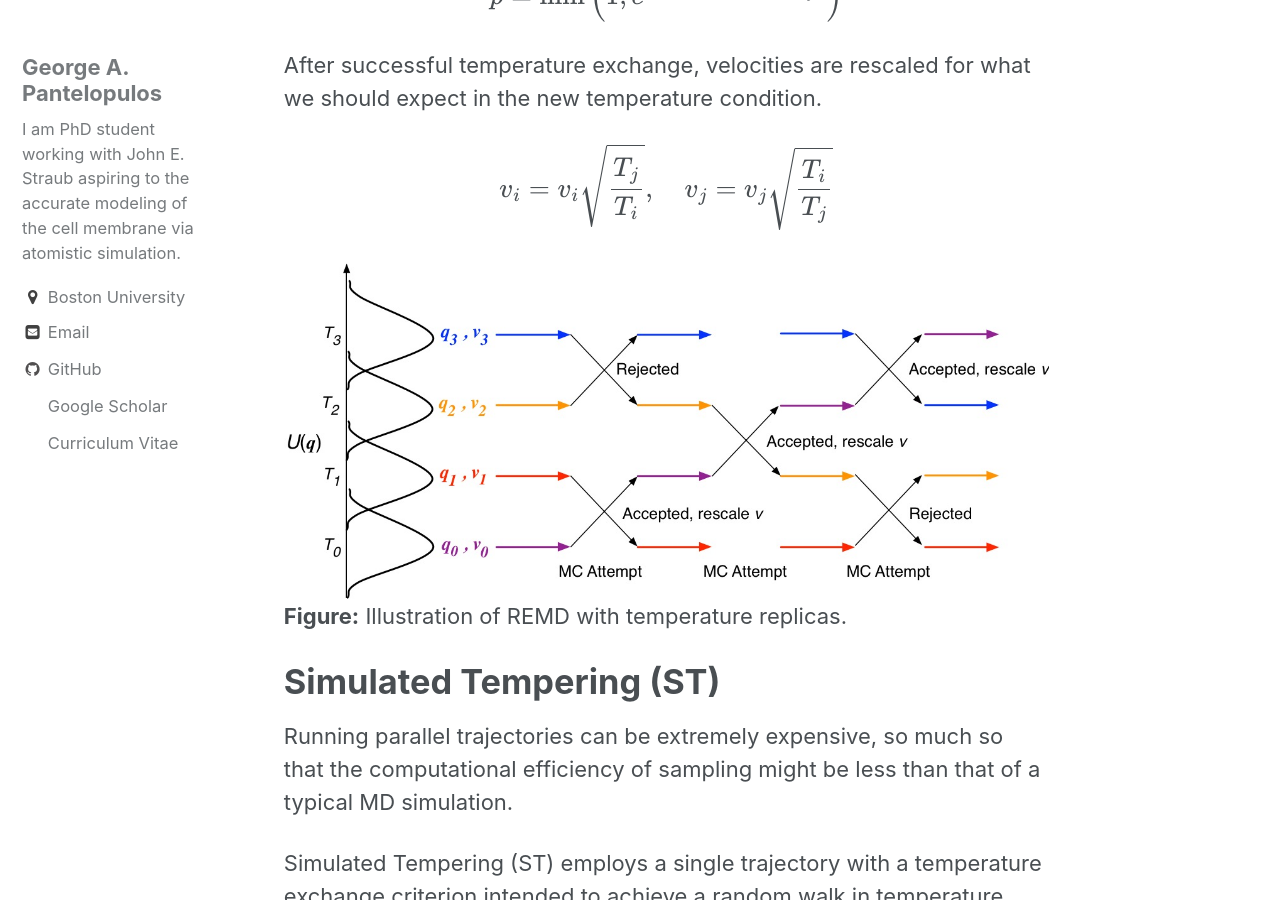
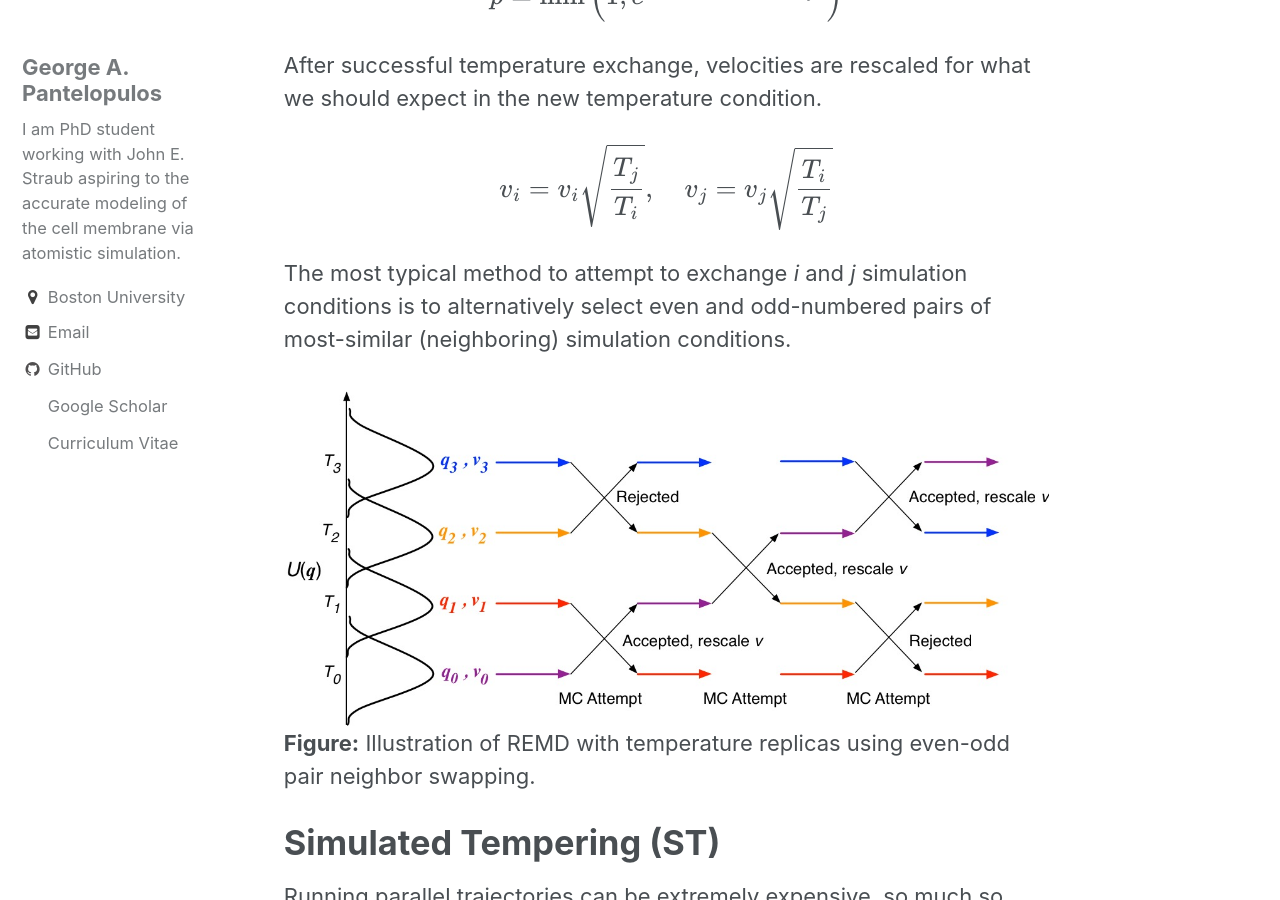
Before and after one commit to gpantel/gpantel.github.io, a Jekyll site: the page built from _posts/2017-06-06-MSST.markdown, in a window 1280 px wide and 900 px high, scrolled down 1360 px. Built offline with Jekyll 4.4.1, drawn with Linux system fonts in a browser that asks for light colours; formulas are drawn with MathJax 3.

Commit message:
More edits to MSST post

```diff
--- a/_posts/2017-06-06-MSST.markdown
+++ b/_posts/2017-06-06-MSST.markdown
@@ -33,8 +33,10 @@ After successful temperature exchange, velocities are rescaled for what we shoul
 
 $$v_i = v_i \sqrt{\frac{T_j}{T_i}},\quad  v_j = v_j \sqrt{\frac{T_i}{T_j}}$$
 
+The most typical method to attempt to exchange *i* and *j* simulation conditions is to alternatively select even and odd-numbered pairs of most-similar (neighboring) simulation conditions.
+
 ![REMD schematic]({{ site.url }}/assets/MSST/potential_overlap.jpg)
-**Figure:** Illustration of REMD with temperature replicas.
+**Figure:** Illustration of REMD with temperature replicas using even-odd pair neighbor swapping.
 
 # Simulated Tempering (ST)
 
```
